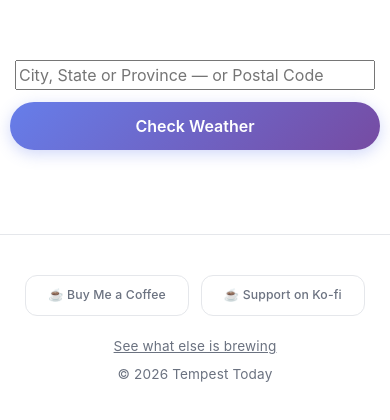
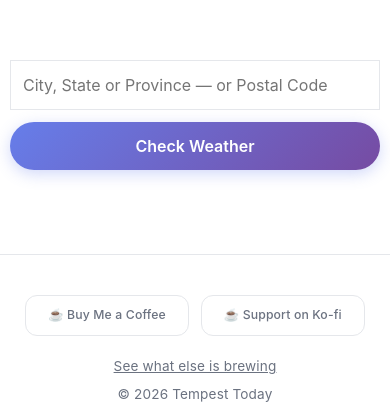
Before and after one commit to goode8/tempest-today, a Django app: page / in a window 390 px wide. Shown: the part 51-471 px from the top of the page. Run offline with Django 5.2, Linux system fonts and the light colour scheme; some web fonts are replaced.

Commit message:
improve input box

```diff
--- a/core/templates/core/index.html
+++ b/core/templates/core/index.html
@@ -245,12 +245,16 @@
 
     .input-wrapper {
       position: relative;
-      display: inline-block;
+      display: flex;
+      flex: 1;
+      max-width: 420px;
+      min-width: 200px;
     }
 
     input[type="search"] {
-      width: 360px;
+      width: 100%;
       padding-right: 32px;
+      border: 1.5px solid var(--border-color, #d1d5db);
     }
 
     .input-clear {
@@ -334,11 +338,17 @@
         gap: 12px !important;
       }
 
-        input[type="text"] {
+        input[type="search"] {
           width: 100% !important;
           max-width: 400px;
           padding: 12px;
+          padding-right: 32px;
           font-size: 16px; /* Prevents zoom on iOS */
+        }
+
+        .input-wrapper {
+          max-width: 400px;
+          width: 100%;
         }
 
         button[type="submit"] {
```
